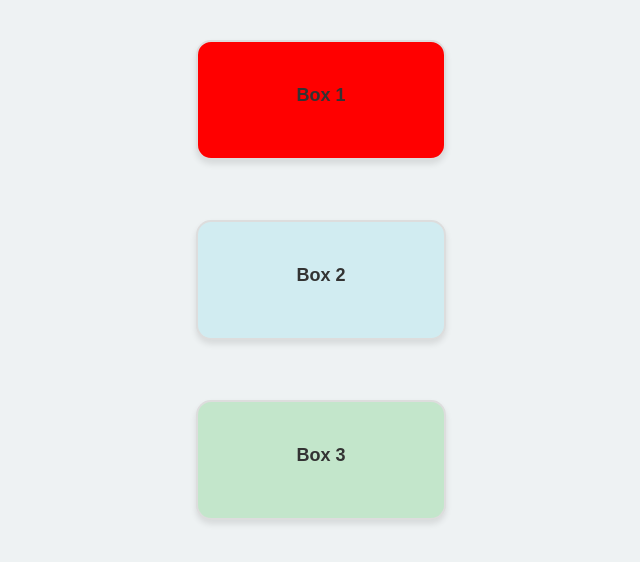
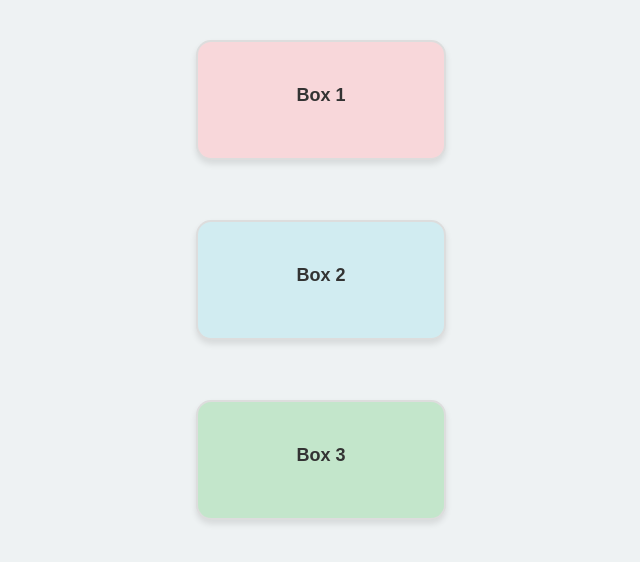
Before and after one commit to Rakshusrr/interactive_boxes, a plain HTML site: page index.html in a window 1280 px wide. Shown: the whole page, without its empty margins (319-959 px from the left). Drawn offline with Linux system fonts and the light colour scheme.

Commit message:
Update style.css

```diff
--- a/style.css
+++ b/style.css
@@ -119,7 +119,7 @@ body {
 
 /* Add colorful transitions for the boxes */
 .box:nth-child(1) {
-    background-color: red; /* Light red */
+    background-color: #f8d7da; /* Light red */
 }
 
 .box:nth-child(1):hover {
```
